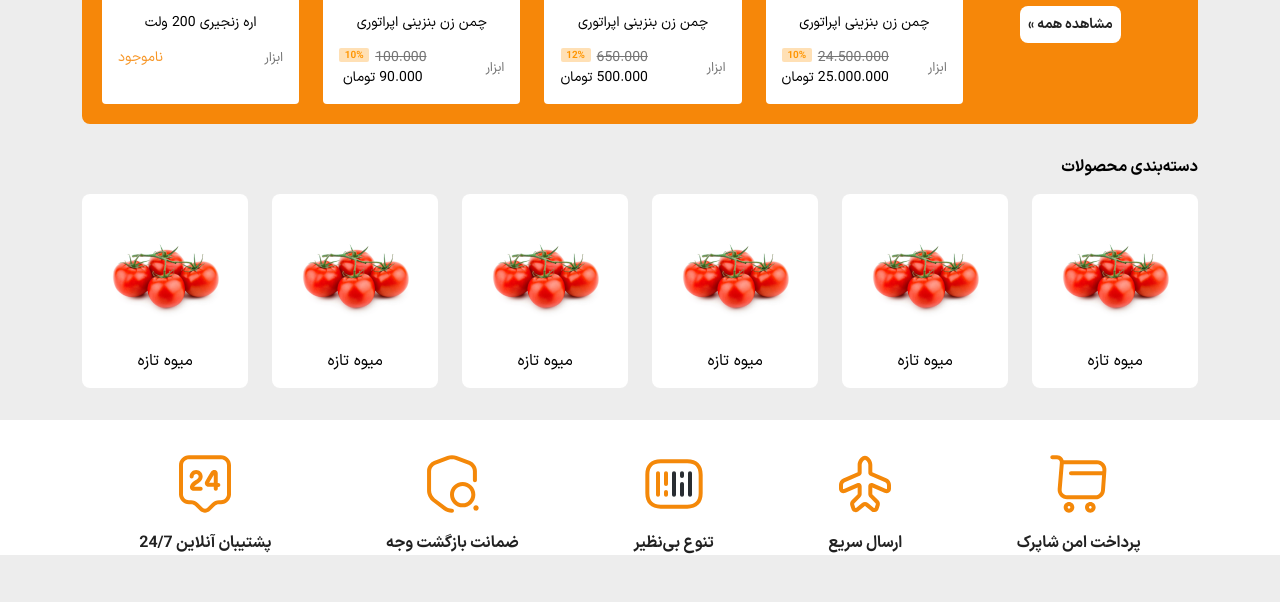
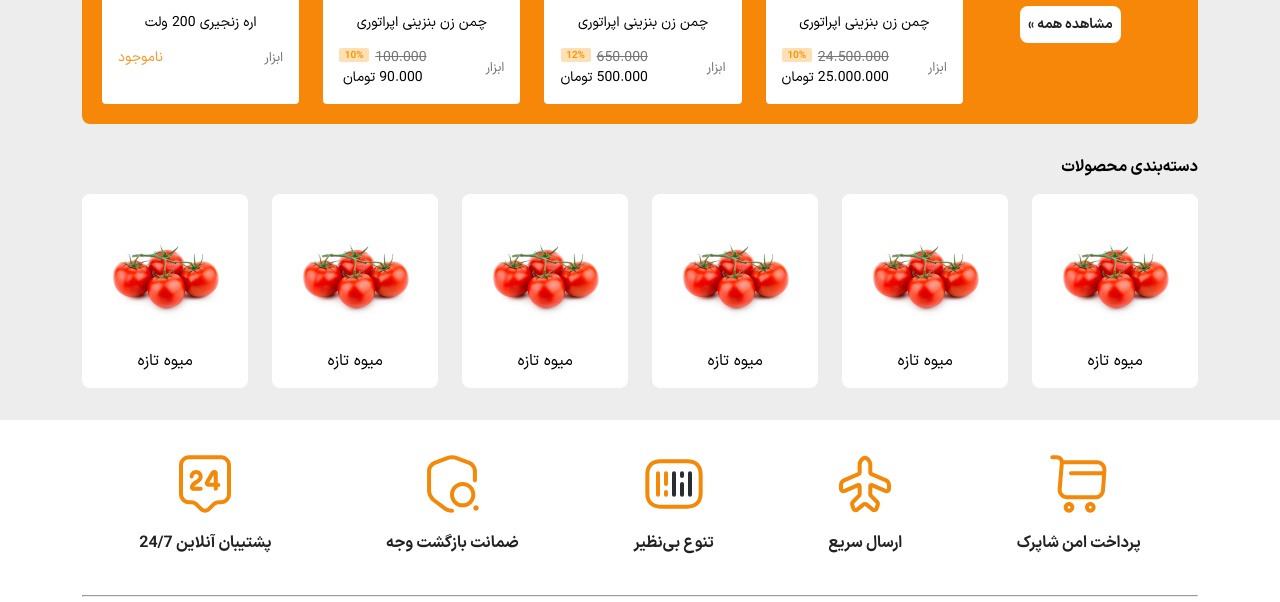
Before and after one commit to zeynabmvs/sepid-framework, a website: page index.html in a window 1280 px wide. Shown: the part 650-1252 px from the top of the page. Before the commit the page ends 1205 px from the top, so only its background shows below. Drawn offline with nearby package versions, Linux system fonts and the light colour scheme; files that its build step writes are made by us from their sources.

Commit message:
add decorative line

```diff
--- a/assets/scss/globals/boilerplates.scss
+++ b/assets/scss/globals/boilerplates.scss
@@ -209,3 +209,9 @@
 .grid {
   display: grid;
 }
+
+// Horizontal Line
+.line {
+  width: 100%;
+  height: 2px;
+}
--- a/index.html
+++ b/index.html
@@ -359,7 +359,7 @@
 	<footer id="sepid-footer" class="bg-white">
 
 		<div class="container">
-			<div class="footer-features flex flex-d-r p-t-2 jc-around">
+			<div class="footer-features flex flex-d-r p-y-2 jc-around">
 
 				<a href="#" target="_blank" rel="noopener noreferrer">
 					<div class="flex flex-d-c ai-center gap-16">
@@ -396,7 +396,14 @@
 					</div>
 				</a>
 			</div>
+
+			<hr class="line bg-gray-dark">
+
+			<div class="p-y-2">
+
+			</div>
 		</div>
+
 
 	</footer>
 
```
